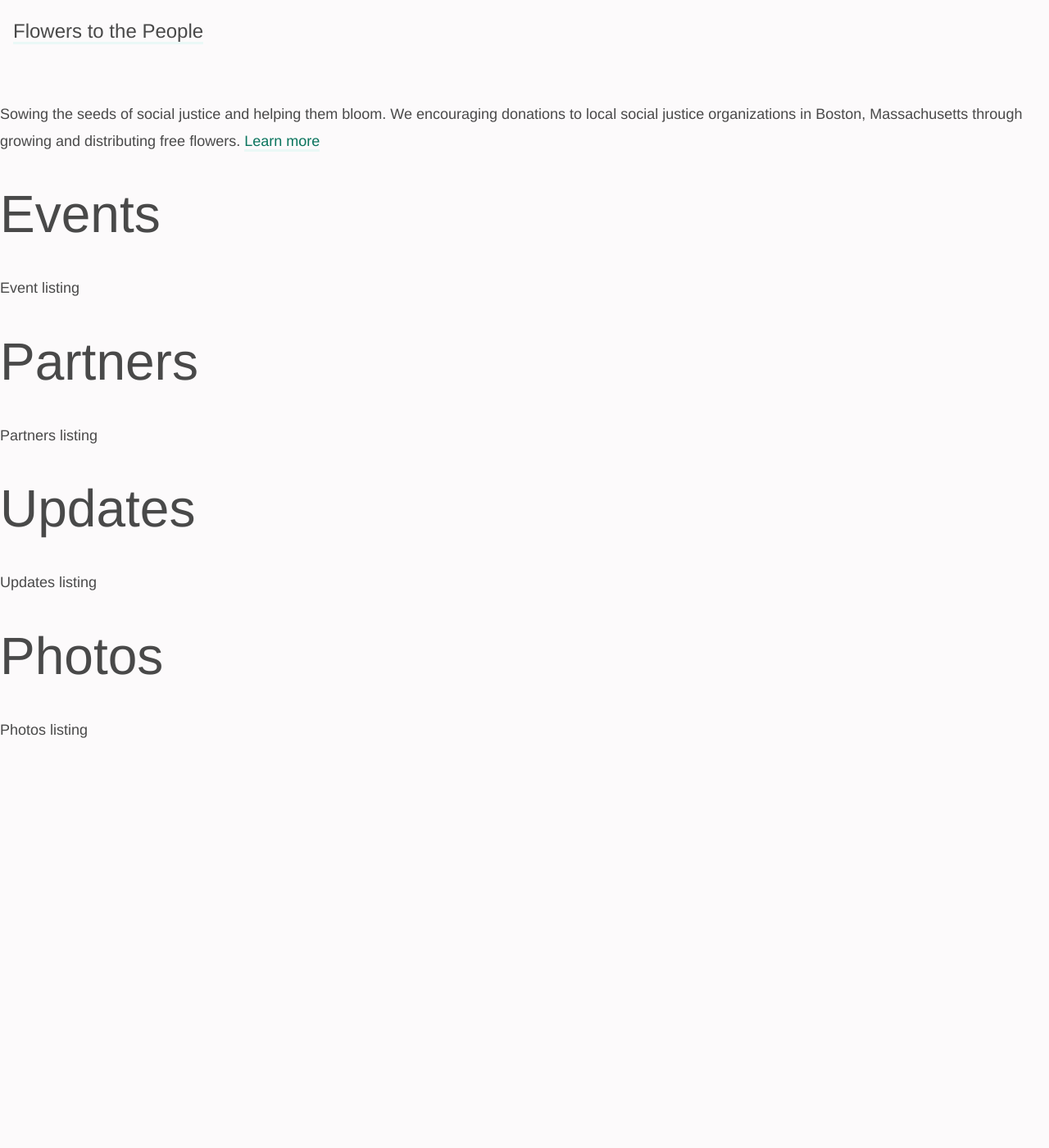
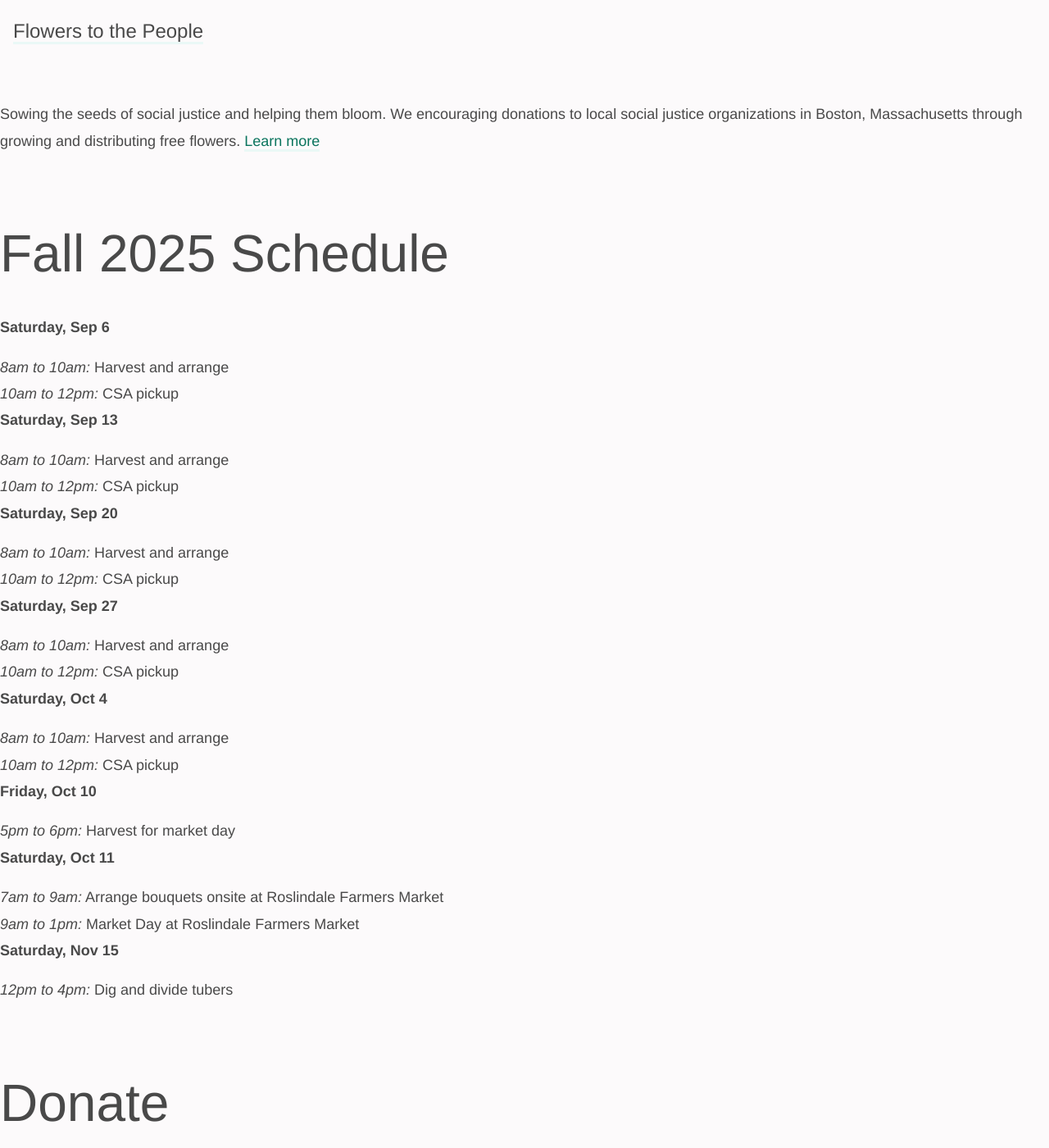
Before and after one commit to heybenji/flowerstothepeople, a Jekyll site: the page built from index.html, in a window 1280 px wide and 1400 px high. Shown: the whole window at 82% size. Built offline with Jekyll 4.4.1, drawn with Linux system fonts in a browser that asks for light colours; some web fonts are replaced; a script that is not in the unit is left out; some of the changed text lies outside the part shown.

Commit message:
Add event schedule

```diff
--- /dev/null
+++ b/_data/events.yml
@@ -0,0 +1,83 @@
+- start: 2025-09-06 08:00:00 -0400
+  end: 2025-09-06 10:00:00 -0400
+  title: Harvest and arrange
+  category: volunteer
+  description: Harvest and arrange bouquets for distribution around Roslindale and Jamaica Plain.
+
+- start: 2025-09-06 10:00:00 -0400
+  end: 2025-09-06 12:00:00 -0400
+  title: CSA pickup
+  category: pickup
+  description: Pick up Community Solidarity Agriculture bouquet share.
+
+- start: 2025-09-20 08:00:00 -0400
+  end: 2025-09-20 10:00:00 -0400
+  title: Harvest and arrange
+  category: volunteer
+  description: Harvest and arrange bouquets for distribution around Roslindale and Jamaica Plain.
+
+- start: 2025-09-20 10:00:00 -0400
+  end: 2025-09-20 12:00:00 -0400
+  title: CSA pickup
+  category: pickup
+  description: Pick up Community Solidarity Agriculture bouquet share.
+
+- start: 2025-09-13 08:00:00 -0400
+  end: 2025-09-13 10:00:00 -0400
+  title: Harvest and arrange
+  category: volunteer
+  description: Harvest and arrange bouquets for distribution around Roslindale and Jamaica Plain.
+
+- start: 2025-09-13 10:00:00 -0400
+  end: 2025-09-13 12:00:00 -0400
+  title: CSA pickup
+  category: pickup
+  description: Pick up Community Solidarity Agriculture bouquet share.
+
+- start: 2025-09-27 08:00:00 -0400
+  end: 2025-09-27 10:00:00 -0400
+  title: Harvest and arrange
+  category: volunteer
+  description: Harvest and arrange bouquets for distribution around Roslindale and Jamaica Plain.
+
+- start: 2025-09-27 10:00:00 -0400
+  end: 2025-09-27 12:00:00 -0400
+  title: CSA pickup
+  category: pickup
+  description: Pick up Community Solidarity Agriculture bouquet share.
+
+- start: 2025-10-04 08:00:00 -0400
+  end: 2025-10-04 10:00:00 -0400
+  title: Harvest and arrange
+  category: volunteer
+  description: Harvest and arrange bouquets for distribution around Roslindale and Jamaica Plain.
+
+- start: 2025-10-04 10:00:00 -0400
+  end: 2025-10-04 12:00:00 -0400
+  title: CSA pickup
+  category: pickup
+  description: Pick up Community Solidarity Agriculture bouquet share.
+
+- start: 2025-10-10 17:00:00 -0400
+  end: 2025-10-10 18:00:00 -0400
+  title: Harvest for market day
+  category: volunteer
+  description: Harvest flowers for distribution at Roslindale Farmers Market the following day.
+
+- start: 2025-10-11 07:00:00 -0400
+  end: 2025-10-11 09:00:00 -0400
+  title: Arrange bouquets onsite at Roslindale Farmers Market
+  category: volunteer
+  description: Arrange bouquets onsite at the Roslindale Farmers Market.
+
+- start: 2025-10-11 09:00:00 -0400
+  end: 2025-10-11 13:30:00 -0400
+  title: Market Day at Roslindale Farmers Market
+  category: volunteer
+  description: Come pick up a bouquet at the Roslindale Farmers Market and support our partner.
+
+- start: 2025-11-15 12:00:00 -0400
+  end: 2025-11-15 16:30:00 -0400
+  title: Dig and divide tubers
+  category: volunteer
+  description: Dig up, clean, and divide tubers for storage over the winter.
--- a/index.html
+++ b/index.html
@@ -5,23 +5,80 @@
 layout: home
 class: home
 ---
+
+<section class="intro">
+
 <p>
   {{ site.description }}
   <a href="{{ site.baseurl }}/about">Learn more</a>
 </p>
 
-<h1>Events</h1>
+</section>
 
-<p>Event listing</p>
+<section class="event-schedule">
 
-<h1>Partners</h1>
+<h1>Fall 2025 Schedule</h1>
 
-<p>Partners listing</p>
+{% assign events_grouped = site.data.events | group_by_exp: "item","item.start | date: '%Y-%m-%d'" | sort: "name" %}
+{% for group in events_grouped %}
+<h3>
+  {{ group.name | date: "%A, %b %e" }}
+</h3>
+<ul>
+{% for item in group.items %}
+  <li>
+    <time datetime="{{ item.start }}">
+      <em>{{ item.start | date: "%l%P" }} to {{ item.end | date: "%l%P" }}:</em> {{ item.title }}
+    </time>
+  </li>
+{% endfor %}
+</ul>
+{% endfor %}
 
-<h1>Updates</h1>
+</section>
+
+<section>
+
+<h1>
+  Donate
+</h1>
+
+<div class="gfm-embed" data-url="https://www.gofundme.com/f/support-beyond-bond-legal-defense-fund/widget/medium?sharesheet=undefined&attribution_id=sl:93d5d7cb-54dd-434a-858d-de9292aa10ed"></div><script defer src="https://www.gofundme.com/static/js/embed.js"></script>
+
+</section>
+
+<section>
+
+<h1>
+  Get involved
+</h1>
+
+<p>
+  There are four ways you can get involved:
+</p>
+<ol>
+  <li>Volunteer to harvest and distribute bouquets</li>
+  <li>Donate when you receive a bouquet</li>
+  <li>Donate to pick up a Community Solidarity Agriculture share on harvest days</li>
+  <li>Help clean up and divide tubers in the fall</li>
+</ol>
+
+</section>
+
+<section>
+
+<h1>
+  Updates
+</h1>
 
 <p>Updates listing</p>
+
+</section>
+
+<section>
 
 <h1>Photos</h1>
 
 <p>Photos listing</p>
+
+</section>
```
